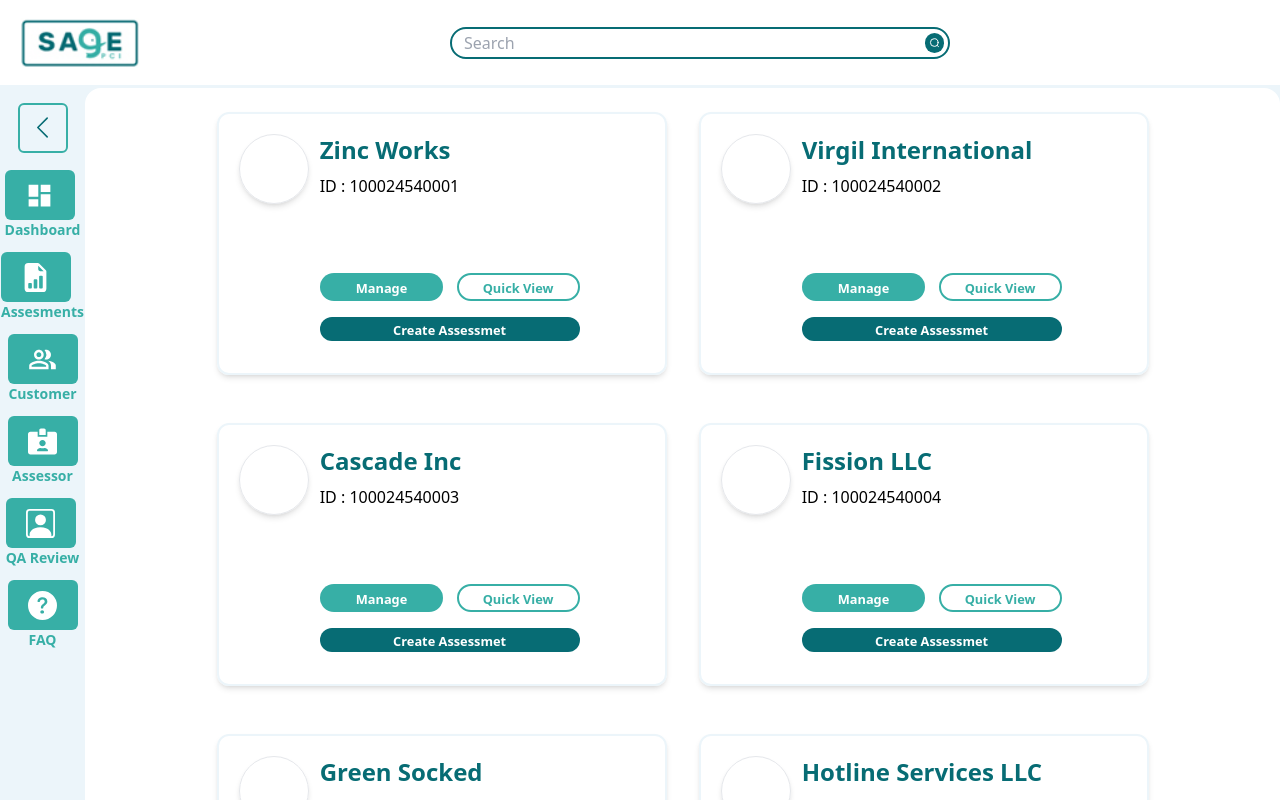
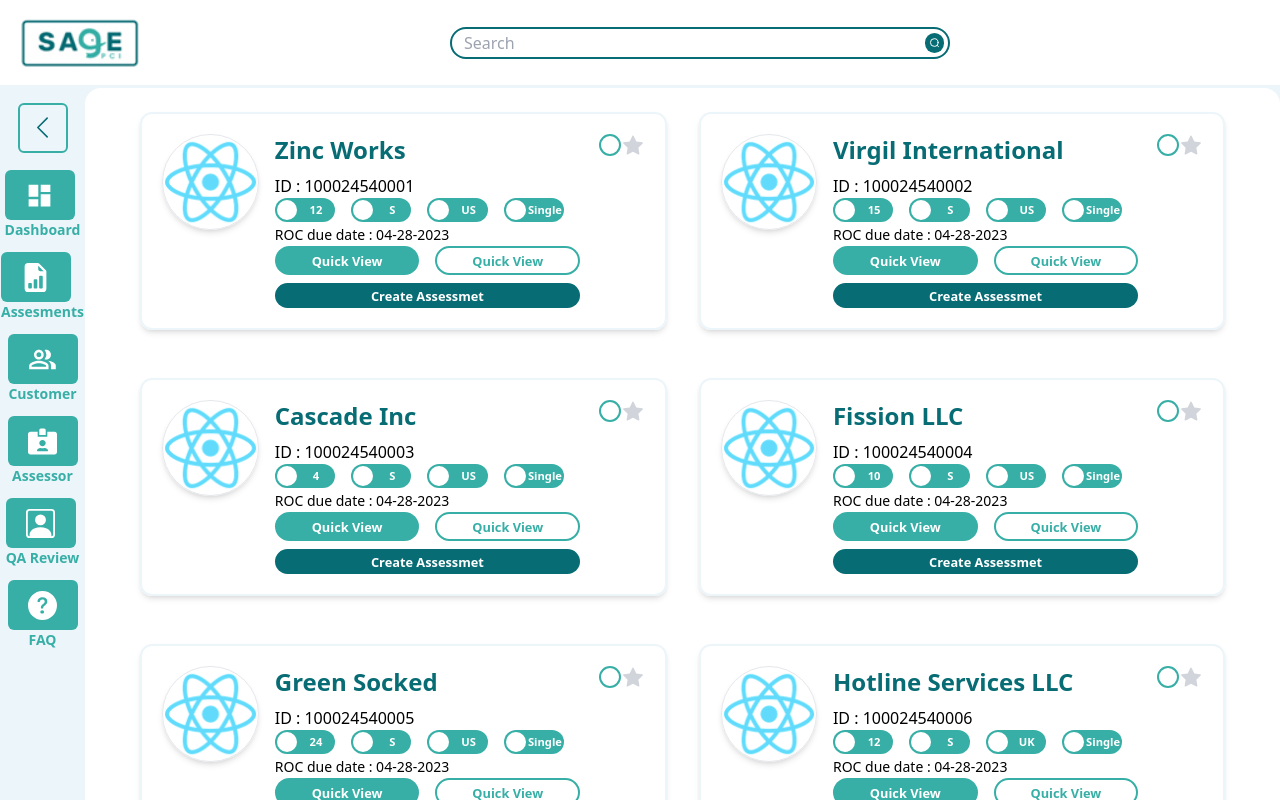
Before and after one commit to raja8807/pci-typescript, a React (Create React App) app: page / in a window 1280 px wide. Built offline with nearby package versions, Linux system fonts and the light colour scheme.

Commit message:
customer

```diff
--- a/src/App.tsx
+++ b/src/App.tsx
@@ -21,7 +21,7 @@ const App = () => {
 
         <div className='pt-[88px]  h-screen overflow-y-scroll
         md:ml-[85px]'>
-          <div className={`bg-white min-h-full ${showSideBar && 'opacity-25 ml-[85px]'} ${showHeader && 'opacity-25'} overflow-hidden rounded-2xl
+          <div className={`bg-white min-h-full ${showSideBar && 'opacity-25'} ${showHeader && 'opacity-25'} overflow-hidden rounded-2xl
           md:opacity-100 md:ml-0`}>
 
             <CustomerHolder />
--- a/src/components/pages/Customers/CustomerCard.tsx
+++ b/src/components/pages/Customers/CustomerCard.tsx
@@ -1,4 +1,9 @@
-import React from 'react'
+import React, { useState } from 'react'
+
+import { AiFillCaretDown, AiFillStar } from 'react-icons/ai'
+
+
+import logo from '../../assets/custLogo.png'
 
 type Customer = {
     id: string
@@ -9,28 +14,130 @@ type Customer = {
     status: string
 }
 
-interface Props{
-    customer : Customer
+interface Props {
+    customer: Customer
+    addToFav: (customerName: string) => void
 }
 
-const CustomerCard = ({customer}:Props) => {
+const CustomerCard = ({ customer, addToFav }: Props) => {
+
+    const [checked, setChecked] = useState<boolean>(false)
+    const [showOptions, setShowOptions] = useState<boolean>(false)
+    const [addedToFav, setAddedToFav] = useState<boolean>(false)
+
+    function check(): void {
+        setChecked(!checked)
+        setShowOptions(false)
+    }
+
+    // function addToFav(): void {
+    //     setChecked(!checked)
+    // }
     return (
-        <div className='w-full flex shadow-md p-5 h-[263px] border-2 border-grey rounded-xl my-6 mx-4
+        <div className={`relative w-full flex shadow-md p-5 border-2 border-grey rounded-xl my-6 mx-4
+        ${checked && 'bg-grey'}
+        md:w-auto`}>
 
-        md:w-[450px]'>
+            <div className='flex absolute right-5'>
+
+                <div className='sm:hidden'>
+                    <AiFillCaretDown className='mr-0 ml-auto cursor-pointer'
+                        onClick={(): void => {
+                            setShowOptions(!showOptions)
+                        }}
+                    />
+                    {
+                        showOptions &&
+                        <div className='cursor-pointer bg-grey shadow-lg rounded-md border border-green-light'>
+                            <p className='px-4 border-b-2 hover:bg-green-light rounded-t-md'
+                                onClick={() => {
+                                    check()
+                                }}>Check</p>
+                            <p className='px-4 hover:bg-green-light rounded-b-md'>Add To Favourites</p>
+                        </div>
+                    }
+                </div>
+
+                <div className='cursor-pointer p-1 h-[22px] w-[22px] rounded-full border-2 border-green-light
+                sm:block'
+                    onClick={(): void => {
+                        check()
+                    }}>
+                    {
+                        checked &&
+                        <div className='h-full w-full rounded-full bg-green-light'>
+
+                        </div>
+                    }
+                </div>
+
+                <AiFillStar className={`cursor-pointer h-[24px] w-[24px]
+                ${addedToFav ? 'text-green-light' : 'text-gray-300'}
+                hover:text-green-light`}
+                    onClick={(): void => {
+
+                        if(!addedToFav){
+                            addToFav(customer.name+' Added To Favourites')
+                        }else{
+                            addToFav(customer.name+' Removed From Favourites')
+                        }
+                        setAddedToFav(!addedToFav)
+                    }} />
+
+            </div>
+
+
+
             <div className=' w-1/5 h-full'>
-                <div className='w-[70px] h-[70px] rounded-full border shadow-md'>
+                <div className='w-full rounded-full border shadow-md'>
+                    <img src={logo} className='w-full h-auto' />
+                </div>
+            </div>
+
+            <div className='w-3/5 h-full ml-4'>
+                <h2 className='text-green-dark text-2xl font-bold mb-2'>{customer.name}</h2>
+
+                <p>ID : <span>{customer.id}</span></p>
+
+                <div className='grid grid-cols-2 gap-x-4 gap-y-1  text-white text-sm font-semibold
+sm:grid-cols-4'>
+
+                    <div className='h-[24px] bg-green-light rounded-full flex items-center'>
+                        <div className='h-[20px] w-[20px] rounded-full bg-white ml-[2px]'>
+                        </div>
+                        <small className='m-auto'>{customer.projects}</small>
+                    </div>
+
+                    <div className='h-[24px] bg-green-light rounded-full flex items-center'>
+                        <div className='h-[20px] w-[20px] rounded-full bg-white ml-[2px]'>
+                        </div>
+                        <small className='m-auto'>{customer.person}</small>
+                    </div>
+
+                    <div className='h-[24px] bg-green-light rounded-full flex items-center'>
+                        <div className='h-[20px] w-[20px] rounded-full bg-white ml-[2px]'>
+                        </div>
+                        <small className='m-auto'>{customer.location}</small>
+                    </div>
+
+                    <div className='h-[24px] bg-green-light rounded-full flex items-center'>
+                        <div className='h-[20px] w-[20px] rounded-full bg-white ml-[2px]'>
+                        </div>
+                        <small className='m-auto'>{customer.status}</small>
+                    </div>
+
 
                 </div>
-            </div>
-            <div className='w-4/5 h-full '>
-                <h2 className='text-green-dark text-2xl font-bold mb-2'>{customer.name}</h2>
-                <p>ID : <span>{customer.id}</span></p>
-                <div className='w-4/5  flex flex-wrap justify-between mt-[75px]'>
-                    <button className='min-w-1/3 px-9  text-white font-bold bg-green-light rounded-full'><small>Manage</small></button>
-                    <button className='min-w-1/3 px-6 text-green-light font-bold border-2 border-green-light rounded-full'><small>Quick View</small></button>
 
-                    <button className='min-w-full mt-4 bg-green-dark text-white font-bold rounded-full'><small>Create Assessmet</small></button>
+                <small className='text-xs
+                sm:text-sm'>ROC due date : 04-28-2023</small>
+
+                <div className='customer-button-area text-sm
+                sm:text-base'>
+                    <button className='text-white bg-green-light font-bold rounded-full'><small>Quick View</small></button>
+                    <button className='text-green-light font-bold border-2 border-green-light rounded-full'><small>Quick View</small></button>
+
+                    <button className='full-btn bg-green-dark text-white font-bold rounded-full'><small>Create Assessmet</small></button>
                 </div>
             </div>
         </div>
--- a/src/components/pages/Customers/CustomerHolder.tsx
+++ b/src/components/pages/Customers/CustomerHolder.tsx
@@ -1,6 +1,7 @@
 import CustomerCard from './CustomerCard'
+import React, { useState } from 'react'
 
-const CustomerHolder = () => {
+const CustomerHolder:React.FC = () => {
 
   let customers = [
     {
@@ -54,12 +55,33 @@ const CustomerHolder = () => {
     }
   ]
 
+  const [message, setMeassage] = useState<string>('')
+
+  var period:undefined | number;
+  function addToFav(customerName:string){
+
+    if(period){clearTimeout(period)}
+    setMeassage(customerName)
+    setTimeout(():void=>{
+      setMeassage('')
+    },5000)
+  }
+
 
   return (
     <div className='flex flex-wrap justify-center'>
+
+      {
+        message != "" &&
+        <div className='absolute bottom-10 right-1/2 z-40 bg-black text-white text-sm rounded-md px-4 py-2'>
+          {message}
+        </div>
+      }
+
+
       {
         customers.map((customer) => {
-          return <CustomerCard key={customer.id} customer={customer}/>
+          return <CustomerCard key={customer.id} customer={customer} addToFav={addToFav}/>
         })
       }
     </div>
--- a/src/index.css
+++ b/src/index.css
@@ -6,3 +6,15 @@
 *{
     transition: 0.2s;
 }
+
+.customer-button-area{
+    display: grid;
+    grid-template-columns: 50%  50%;
+    column-gap: 1em;
+    row-gap: 0.5em;
+}
+
+.full-btn{
+    grid-column-start: 1;
+    grid-column-end: 3;
+}
```
Also changed, not shown: src/components/assets/custLogo.png (added).
